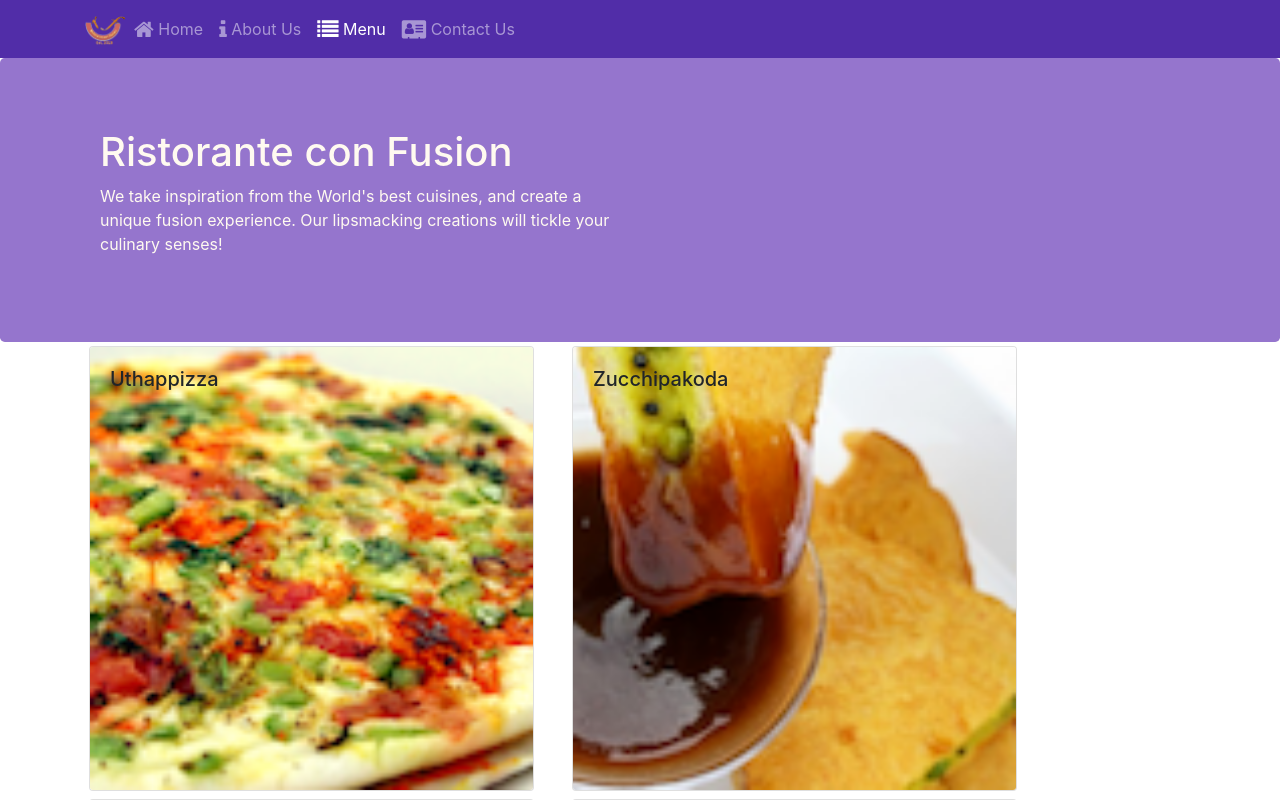
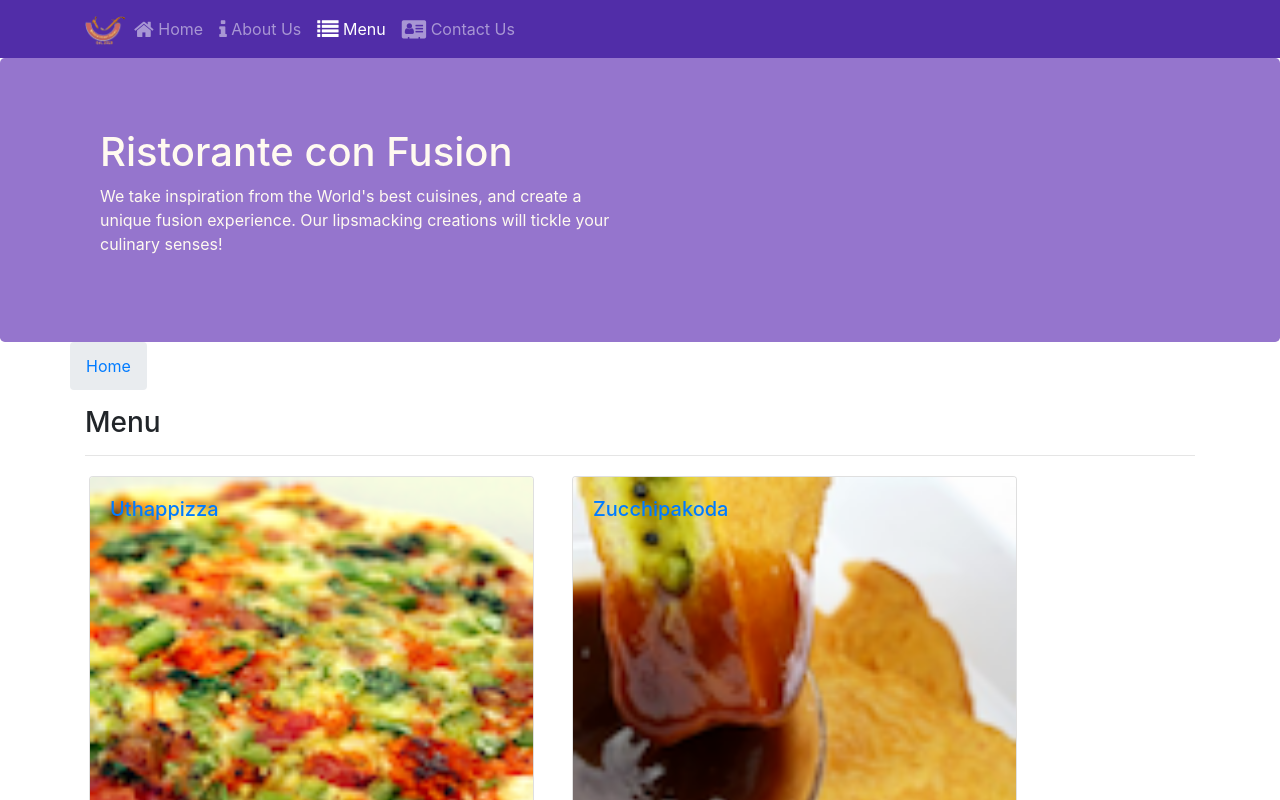
Before and after one commit to Sing-Kai/coursera-fullstack-react, a React (Create React App) app: page /menu in a window 1280 px wide. Shown: the top 800 px of the page. Built offline with nearby package versions, Linux system fonts and the light colour scheme; the HTML template or start-up script is replaced by a standard one.

Commit message:
added breadcrumbs and links

```diff
--- a/src/components/ContactComponent.js
+++ b/src/components/ContactComponent.js
@@ -1,9 +1,24 @@
 import React from 'react';
+import { Breadcrumb, BreadcrumbItem } from 'reactstrap';
+import { Link } from 'react-router-dom/';
 
 function Contact(props){
 
     return(
         <div className="container">
+
+            <div className="row">
+                <Breadcrumb>
+                    <BreadcrumbItem><Link to="/home">Home</Link></BreadcrumbItem>
+                    <BreadcrumbItem active>Contact Us</BreadcrumbItem>
+                </Breadcrumb>
+                <div className="col-12">
+                    <h3>Contact Us</h3>
+                    <hr />
+                </div>
+            </div>
+
+
             <div className="row row-content">
                 <div className="col-12">
                 <h3>Location Information</h3>
--- a/src/components/DishdetailComponent.js
+++ b/src/components/DishdetailComponent.js
@@ -1,5 +1,6 @@
 import React, {Component} from 'react';
-import { Card, CardImg, CardText, CardBody,CardTitle } from 'reactstrap';
+import { Card, CardImg, CardText, CardBody,CardTitle, Breadcrumb, BreadcrumbItem } from 'reactstrap';
+import Link from 'react-router-dom/Link';
 
 
 function RenderDish({dish}){
@@ -52,28 +53,37 @@
 
 const DishDetail = (props) =>{
 
-    const dish = props.dish;
+    if(props.dish != null){
 
-    let comments = [];
+        return(
+            <div className = "container">
+                <div className="row">
+                    <Breadcrumb>
 
-    if(dish != null){
-        comments = dish.comments;
+                        <BreadcrumbItem><Link to="/menu">Menu</Link></BreadcrumbItem>
+                        <BreadcrumbItem active>{props.dish.name}</BreadcrumbItem>
+                    </Breadcrumb>
+                    <div className="col-12">
+                        <h3>{props.dish.name}</h3>
+                        <hr />
+                    </div>
+                </div>
+                <div className="row">
+                    <div className="col-12 col-md-5 m-1">
+                        <RenderDish dish={props.dish} />
+                    </div>
+                    <div className="col-12 col-md-5 m-1">
+                        <RenderComments comments={props.comments} />
+                    </div>
+                </div>
+            </div>
+
+        );
+    }else{
+        return (<div></div>);
     }
 
-    return(
-        <div className = "container">
-            <div className="row">
-                <div  className="col-12 col-md-5 m-1">
-                    <RenderDish dish = {dish}/>
-                </div>
-                <div  className="col-12 col-md-5 m-1">
-                    <h4>Comments</h4>
-                    <RenderComments comments = {comments}/>
-                </div>
-            </div>
-        </div>
 
-    );
 
 }
 
--- a/src/components/MainComponent.js
+++ b/src/components/MainComponent.js
@@ -34,12 +34,22 @@
         );
     }
 
+    const DishWithId = ({match}) => {
+        return(
+          <DishDetail
+            dish ={this.state.dishes.filter((dish) => dish.id === parseInt(match.params.dishId, 10))[0]}
+            comments = {this.state.comments.filter((comment) => comment.dishId === parseInt(match.params.dishId, 10))}
+          />
+        );
+    };
+
     return (
       <div>
         <Header/>
             <Switch>
                 <Route path="/home" component ={HomePage}/>
                 <Route exact path ="/menu" component = {() => <Menu dishes={this.state.dishes}/>}/>
+                <Route path ="/menu/:dishId" component = {DishWithId}/>
                 <Route exact path ="/contactus" component = {Contact}/>
                 <Redirect to ="/home"/>
             </Switch>
--- a/src/components/MenuComponent.js
+++ b/src/components/MenuComponent.js
@@ -1,15 +1,17 @@
 import React from 'react';
-import { Card, CardImg, CardImgOverlay, CardText, CardBody,CardTitle } from 'reactstrap';
-
+import Link from 'react-router-dom/Link';
+import { Card, CardImg, CardImgOverlay, CardText, CardBody,CardTitle, Breadcrumb, BreadcrumbItem } from 'reactstrap';
 
 function RenderMenuItem({dish, onClick}){
 
     return(
-        <Card  onClick={() => onClick(dish.id)}>
-            <CardImg width="100%" src={dish.image} alt={dish.name} />
-            <CardImgOverlay>
-                <CardTitle>{dish.name}</CardTitle>
-            </CardImgOverlay>
+        <Card>
+            <Link to = {`/menu/${dish.id}`}>
+                <CardImg width="100%" src={dish.image} alt={dish.name} />
+                <CardImgOverlay>
+                    <CardTitle>{dish.name}</CardTitle>
+                </CardImgOverlay>
+            </Link>
         </Card>
 
     );
@@ -28,6 +30,18 @@
 
     return(
         <div className ="container">
+            <div className ="row">
+                <Breadcrumb>
+                    <BreadcrumbItem>
+                        <Link to ="/home">Home</Link>
+                    </BreadcrumbItem>
+                </Breadcrumb>
+                <div className ="col-12">
+                    <h3>Menu</h3>
+                    <hr/>
+                </div>
+            </div>
+
             <div className="row">
                 {menu}
             </div>
```
Also changed, not shown: 1 other file (tests, documents, lock files or other folders).
